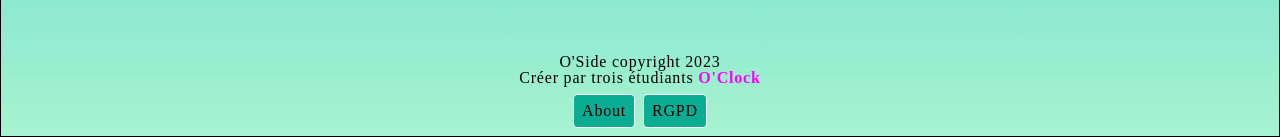
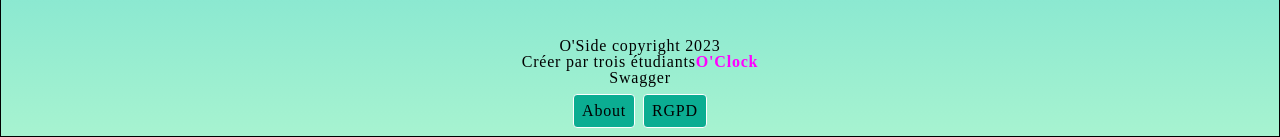
Before and after one commit to gouteuxchristophe/OSide-Front, a React (Vite) app: page / in a window 1280 px wide. Shown: the part 663-800 px from the top of the page. Built offline with nearby package versions, Linux system fonts and the light colour scheme; no server answers.

Commit message:
Co-authored-by: Thomas BIGET <ThomasBiget@users.noreply.github.com> Co-authored-by: Mouss <Mimouss56@users.noreply.github.com> Co-authored-by: Mouss <lepriol.matthieu@gmail.com>

```diff
--- a/src/components/App/Footer/index.tsx
+++ b/src/components/App/Footer/index.tsx
@@ -4,7 +4,12 @@ function Footer() {
   return (
     <div className="flex flex-col justify-around items-center mt-2  ">
       <p className="tracking-wider text-center ">O&apos;Side copyright 2023</p>
-      <p className='tracking-wider '>Créer par trois étudiants <a className='text-fof font-bold' target='_blank' href="https://oclock.io/?utm_source=google&utm_medium=cpc&utm_campaign=brand&adgroupname=oclock&keyword=o%27clock&gad=1&gclid=Cj0KCQjwyLGjBhDKARIsAFRNgW_ppkEcl9Cul7Y6nmJtgccpR1Jil1VTFFWdjkKS025ituQNlkEhK4MaAsYSEALw_wcB">O'Clock</a></p>
+      <p className='tracking-wider '>Créer par trois étudiants
+      <a className='text-fof font-bold' target='_blank' href="https://oclock.io/?utm_source=google&utm_medium=cpc&utm_campaign=brand&adgroupname=oclock&keyword=o%27clock&gad=1&gclid=Cj0KCQjwyLGjBhDKARIsAFRNgW_ppkEcl9Cul7Y6nmJtgccpR1Jil1VTFFWdjkKS025ituQNlkEhK4MaAsYSEALw_wcB">O'Clock</a>
+      </p>
+      <Link to="/swagger-ui" className="tracking-wider text-center">
+        Swagger
+      </Link>
       <div className="flex justify-center gap-2 items-center p-2">
         <Link to="/about" className="p-2 border border-solid border-[white] rounded bg-primary0 tracking-wider">
           About
--- a/src/components/Menu/ModalUser.tsx
+++ b/src/components/Menu/ModalUser.tsx
@@ -27,7 +27,7 @@ function ModalUser({ handleCloseModal }: ModalUserProps) {
 
   return (
     <div className="absolute z-10 bg-gradient-to-r from-emeral to-cyan w-full left-0 top-0 flex justify-center ">
-      <nav className="flex items-center justify-center p-2 flex-wrap gap-2 pt-10">
+      <nav className="flex items-center justify-center pb-10 flex-wrap gap-2 pt-10">
         <Link
           to="/dashboard"
           onClick={handleCloseModal}
```
